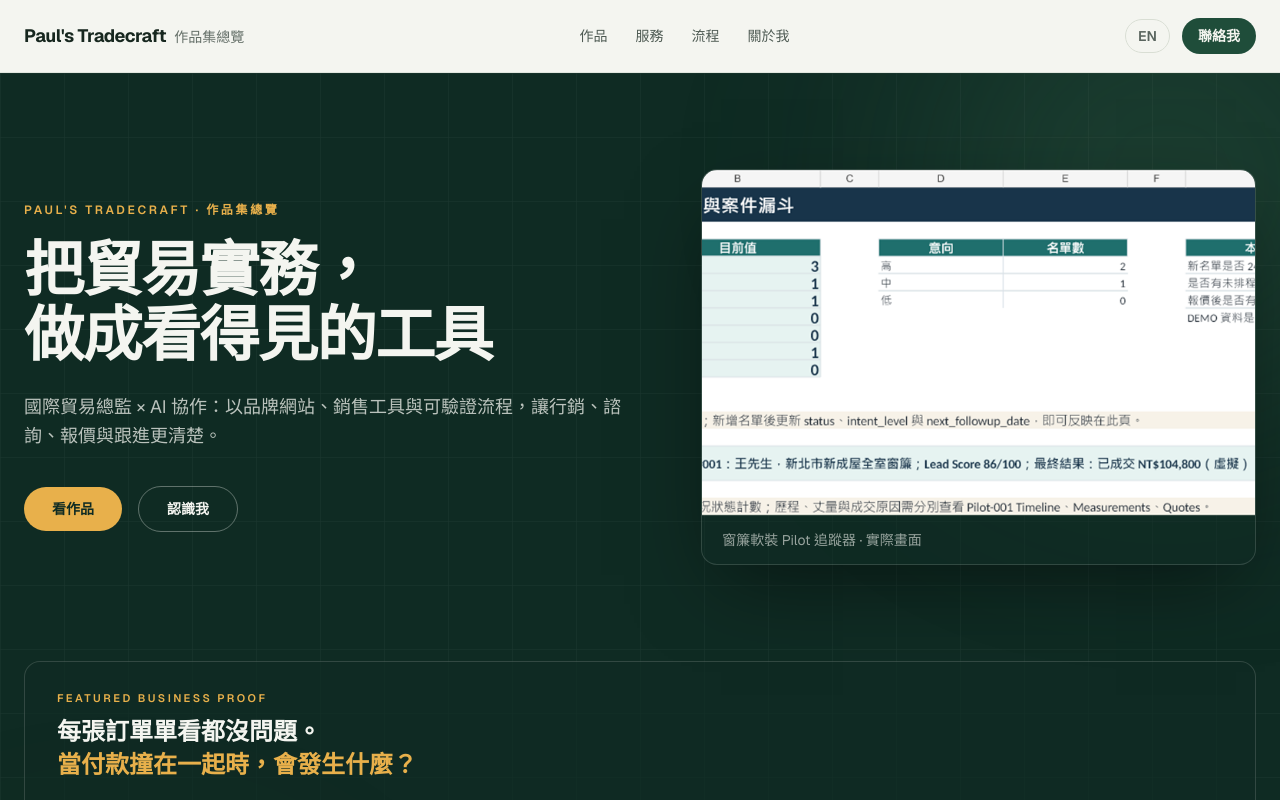
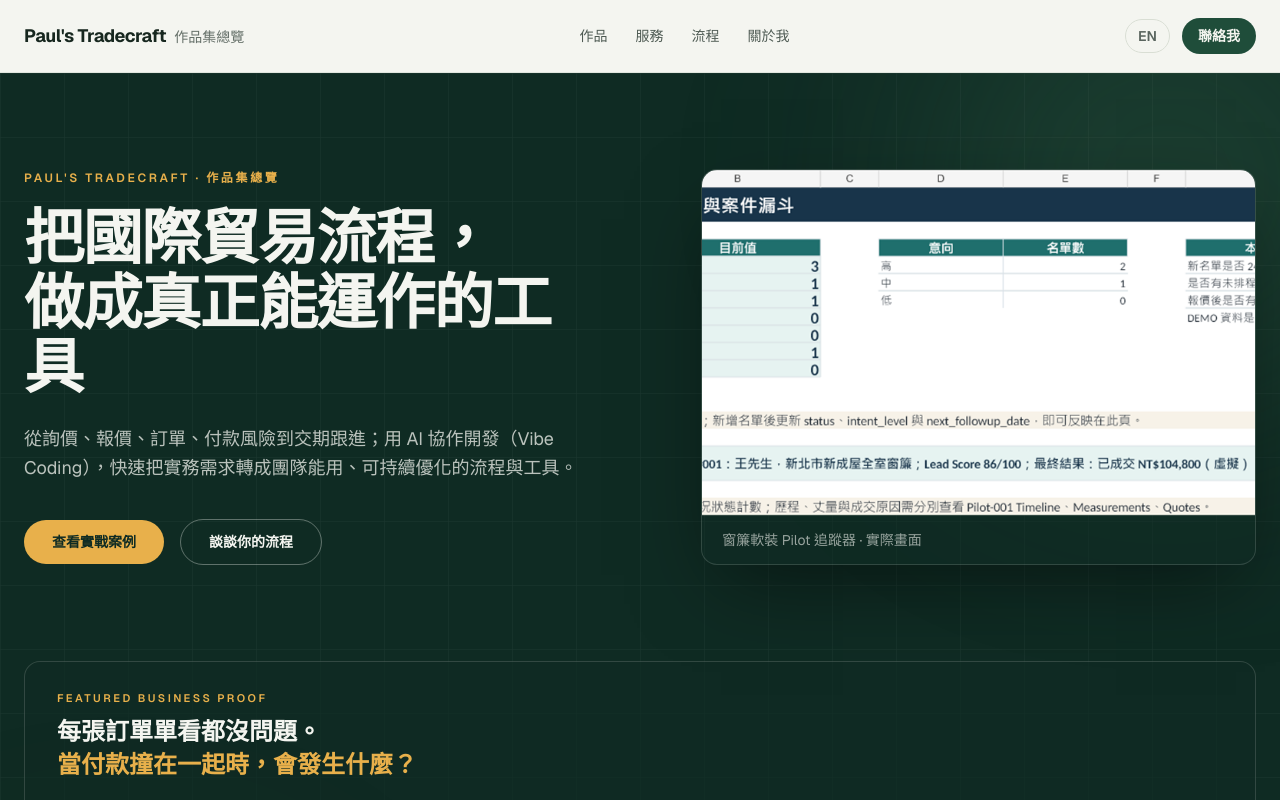
Before and after one commit to apchen1978/pauls-tradecraft, a React (Vite) app: page / in a window 1280 px wide. Shown: the top 800 px of the page. Built offline with nearby package versions, Linux system fonts and the light colour scheme.

Commit message:
feat: focus homepage on trade workflows

```diff
--- a/src/components/Hero.jsx
+++ b/src/components/Hero.jsx
@@ -42,7 +42,7 @@ export default function Hero() {
               {t.hero.ctaPrimary}
             </a>
             <a
-              href="#about"
+              href="#contact"
               className="rounded-pill border border-bone/35 px-7 py-3 text-sm font-semibold text-bone transition-colors hover:border-bone/70"
             >
               {t.hero.ctaSecondary}
--- a/src/i18n.jsx
+++ b/src/i18n.jsx
@@ -6,11 +6,11 @@ const dict = {
     brandNote: "作品集總覽",
     nav: { works: "作品", services: "服務", process: "流程", about: "關於我", contact: "聯絡我" },
     hero: {
-      headlineA: "把貿易實務，",
-      headlineB: "做成看得見的工具",
-      sub: "國際貿易總監 × AI 協作：以品牌網站、銷售工具與可驗證流程，讓行銷、諮詢、報價與跟進更清楚。",
-      ctaPrimary: "看作品",
-      ctaSecondary: "認識我",
+      headlineA: "把國際貿易流程，",
+      headlineB: "做成真正能運作的工具",
+      sub: "從詢價、報價、訂單、付款風險到交期跟進；用 AI 協作開發（Vibe Coding），快速把實務需求轉成團隊能用、可持續優化的流程與工具。",
+      ctaPrimary: "查看實戰案例",
+      ctaSecondary: "談談你的流程",
       imgCaption: "窗簾軟裝 Pilot 追蹤器 · 實際畫面",
       featuredKicker: "Featured business proof",
       featuredHook1: "每張訂單單看都沒問題。",
@@ -63,6 +63,16 @@ const dict = {
           title: "AI Agent Orchestration",
           desc: "不是只使用一個 AI，而是設計 AI 之間如何協作：以不同 agents 建立 project context、handoff、audit、validation 與可追溯的工作流程。",
           tags: "Agents · Context · Handoff · Audit · Validation",
+        },
+        {
+          title: "台灣市場 × 大陸供應鏈策略",
+          desc: "把台灣客戶需求、產品定位與交付標準，串接到大陸端的供應商、打樣、成本、品管與交期協作；協助建立雙供應、風險清單與可落地的採購判斷，讓市場承諾與供應能力一致。",
+          tags: "Market Strategy · Supplier Sourcing · QC · Delivery · Dual Sourcing",
+        },
+        {
+          title: "經營策略與決策顧問",
+          desc: "結合會計訓練、老闆特助與多年商業諮詢經驗，協助經營者釐清問題、拆解選項與排定行動優先序。策略簡報、客戶案例、單頁提案與執行藍圖都是決策推進的工具；核心是讓事實、假設、風險與下一步清楚可用。",
+          tags: "Executive Advisory · Business Strategy · Financial Lens · Decision Support · Execution Roadmap",
         },
       ],
     },
@@ -131,11 +141,11 @@ const dict = {
     brandNote: "Portfolio",
     nav: { works: "Work", services: "Services", process: "Process", about: "About", contact: "Contact" },
     hero: {
-      headlineA: "Turning trade practice",
-      headlineB: "into visible tools",
-      sub: "Trade director × AI collaboration: brand sites, sales tools, and verifiable workflows that clarify marketing, consultation, quoting, and follow-up.",
-      ctaPrimary: "See the work",
-      ctaSecondary: "About me",
+      headlineA: "Turn trade workflows",
+      headlineB: "into tools that actually run",
+      sub: "From inquiries, quoting, orders, payment risk, to delivery follow-up—AI-assisted development (Vibe Coding) turns operating needs into practical tools your team can use and improve.",
+      ctaPrimary: "Explore the work",
+      ctaSecondary: "Discuss your workflow",
       imgCaption: "Curtain soft-furnishing pilot tracker · live view",
       featuredKicker: "Featured business proof",
       featuredHook1: "Each order looks manageable.",
@@ -188,6 +198,16 @@ const dict = {
           title: "AI Agent Orchestration",
           desc: "Design how multiple AIs collaborate, not just use one: project context, handoff, audit, validation, and traceable workflows across different agents.",
           tags: "Agents · Context · Handoff · Audit · Validation",
+        },
+        {
+          title: "Taiwan Market × Mainland Supply-Chain Strategy",
+          desc: "Connect Taiwan customer demand, product positioning, and delivery standards with mainland supplier sourcing, sampling, cost, quality control, and lead-time coordination. Build dual-sourcing and risk-management decisions that keep market promises aligned with supply capability.",
+          tags: "Market Strategy · Supplier Sourcing · QC · Delivery · Dual Sourcing",
+        },
+        {
+          title: "Executive Strategy & Decision Advisory",
+          desc: "Combine accounting training with executive-assistant and business-consulting experience to help leaders clarify problems, weigh options, and set action priorities. Strategy decks, client case briefs, one-pagers, and execution blueprints are decision tools; the core work is making facts, assumptions, risks, and next actions clear and usable.",
+          tags: "Executive Advisory · Business Strategy · Financial Lens · Decision Support · Execution Roadmap",
         },
       ],
     },
```
